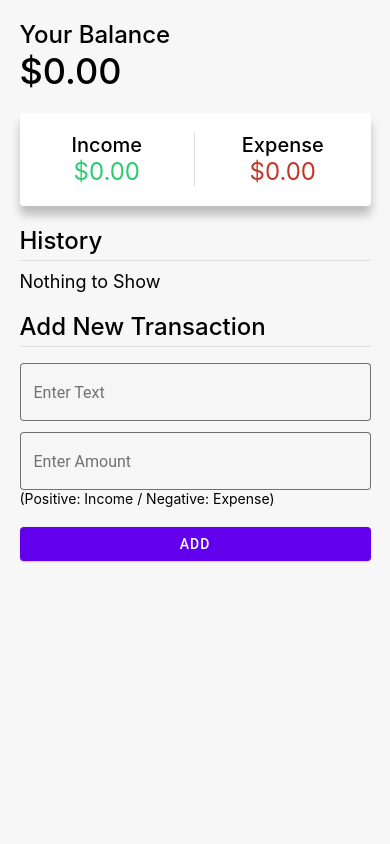
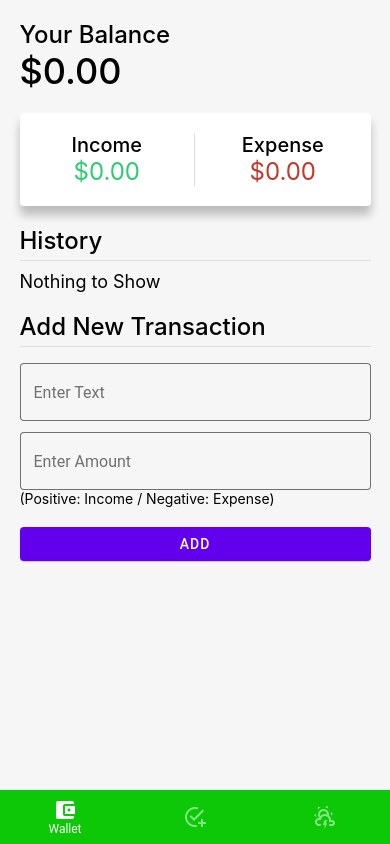
Before and after one commit to n-ii-ma/AIO-Planner-React-Native, a React Native app: screen / in a window 390 px wide. Built offline with nearby package versions, Linux system fonts and the light colour scheme.

Commit message:
Bottom Navigation

```diff
--- a/app/App.js
+++ b/app/App.js
@@ -1,16 +1,47 @@
-import {StyleSheet, View, ScrollView} from 'react-native';
-import React from 'react';
+import {StyleSheet, View} from 'react-native';
+import React, {useState} from 'react';
+import {BottomNavigation} from 'react-native-paper';
 
 import TransactionPage from '../components/TransactionPage';
 import TasksPage from '../components/TasksPage';
 import WeatherPage from '../components/WeatherPage';
 
+const TransactionRoute = () => <TransactionPage />;
+const TasksRoute = () => <TasksPage />;
+const WeatherRoute = () => <WeatherPage />;
+
 const App = () => {
+  const [index, setIndex] = useState(0);
+  const [routes] = useState([
+    {key: 'wallet', title: 'Wallet', icon: 'wallet', color: '#0DC807'},
+    {
+      key: 'tasks',
+      title: 'Tasks',
+      icon: 'checkbox-marked-circle-plus-outline',
+      color: '#C100FF',
+    },
+    {
+      key: 'weather',
+      title: 'Weather',
+      icon: 'weather-partly-lightning',
+      color: '#FF007C',
+    },
+  ]);
+
+  const renderScene = BottomNavigation.SceneMap({
+    wallet: TransactionRoute,
+    tasks: TasksRoute,
+    weather: WeatherRoute,
+  });
+
   return (
     <View style={styles.container}>
-      <ScrollView contentContainerStyle={styles.scrollContainer}>
-        <TransactionPage />
-      </ScrollView>
+      <BottomNavigation
+        navigationState={{index, routes}}
+        onIndexChange={setIndex}
+        renderScene={renderScene}
+        shifting
+      />
     </View>
   );
 };
@@ -22,8 +53,4 @@ const styles = StyleSheet.create({
     flex: 1,
     backgroundColor: '#f7f7f7',
   },
-  scrollContainer: {
-    alignItems: 'center',
-    flexGrow: 1,
-  },
 });
--- a/components/TasksPage.js
+++ b/components/TasksPage.js
@@ -1,4 +1,4 @@
-import {StyleSheet, View} from 'react-native';
+import {StyleSheet, ScrollView, View} from 'react-native';
 import React from 'react';
 import {useSelector} from 'react-redux';
 
@@ -11,11 +11,13 @@ const TasksPage = () => {
   const tasks = useSelector(selectTasks);
 
   return (
-    <View style={styles.container}>
-      {tasks.length ? <RemainingTasks /> : null}
-      <TasksList />
-      <TasksForm />
-    </View>
+    <ScrollView>
+      <View style={styles.container}>
+        {tasks.length ? <RemainingTasks /> : null}
+        <TasksList />
+        <TasksForm />
+      </View>
+    </ScrollView>
   );
 };
 
@@ -23,6 +25,7 @@ export default TasksPage;
 
 const styles = StyleSheet.create({
   container: {
+    alignSelf: 'center',
     marginTop: 20,
     width: '90%',
     marginBottom: 30,
--- a/components/TransactionPage.js
+++ b/components/TransactionPage.js
@@ -1,4 +1,4 @@
-import {StyleSheet, View} from 'react-native';
+import {StyleSheet, ScrollView, View} from 'react-native';
 import React from 'react';
 
 import Balance from './Balance';
@@ -8,12 +8,14 @@ import AddTransaction from './AddTransaction';
 
 const TransactionPage = () => {
   return (
+    <ScrollView>
       <View style={styles.container}>
         <Balance />
         <IncomeExpenses />
         <TransactionList />
         <AddTransaction />
       </View>
+    </ScrollView>
   );
 };
 
@@ -21,6 +23,7 @@ export default TransactionPage;
 
 const styles = StyleSheet.create({
   container: {
+    alignSelf: 'center',
     marginTop: 20,
     width: '90%',
     marginBottom: 30,
--- a/components/WeatherPage.js
+++ b/components/WeatherPage.js
@@ -1,4 +1,4 @@
-import {StyleSheet, View} from 'react-native';
+import {StyleSheet, ScrollView, View} from 'react-native';
 import React from 'react';
 
 import Weather from '../features/weather/Weather';
@@ -6,10 +6,12 @@ import WeatherForm from './WeatherForm';
 
 const WeatherPage = () => {
   return (
-    <View style={styles.container}>
-      <Weather />
-      <WeatherForm />
-    </View>
+    <ScrollView>
+      <View style={styles.container}>
+        <Weather />
+        <WeatherForm />
+      </View>
+    </ScrollView>
   );
 };
 
@@ -17,6 +19,7 @@ export default WeatherPage;
 
 const styles = StyleSheet.create({
   container: {
+    alignSelf: 'center',
     marginTop: 40,
     width: '90%',
     marginBottom: 30,
--- a/features/task/Task.js
+++ b/features/task/Task.js
@@ -38,5 +38,6 @@ const styles = StyleSheet.create({
   taskText: {
     fontSize: 20,
     color: 'black',
+    paddingLeft: 10,
   },
 });
```
Lines whose indentation alone changed are shown as unchanged.
